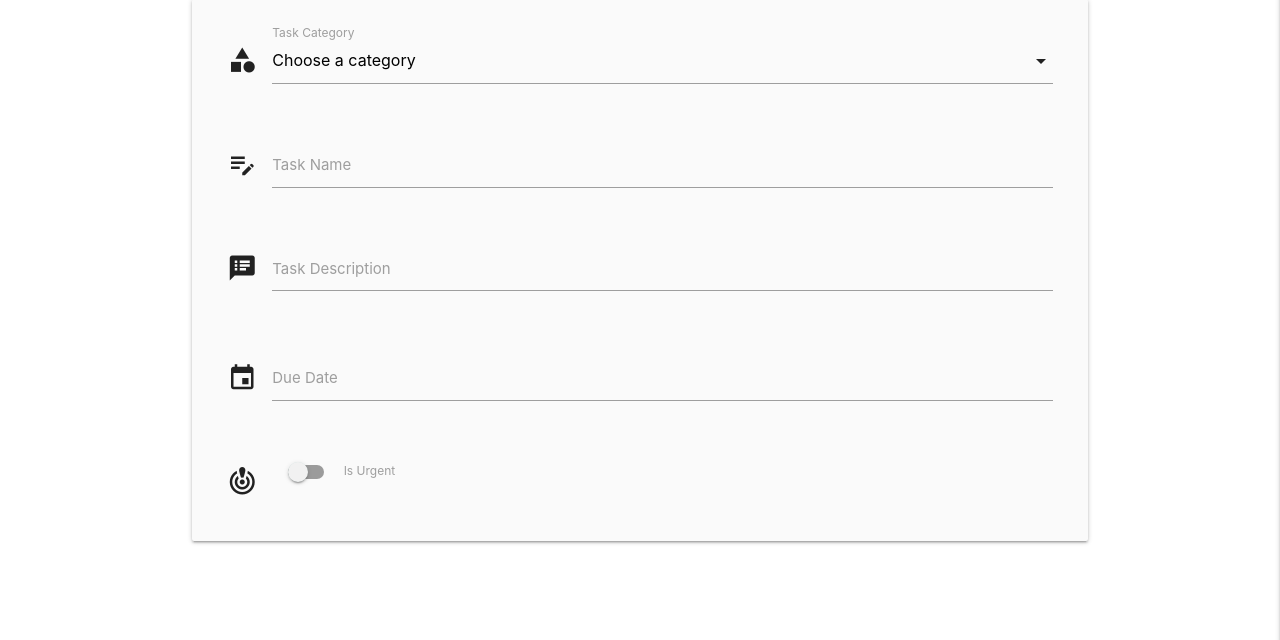
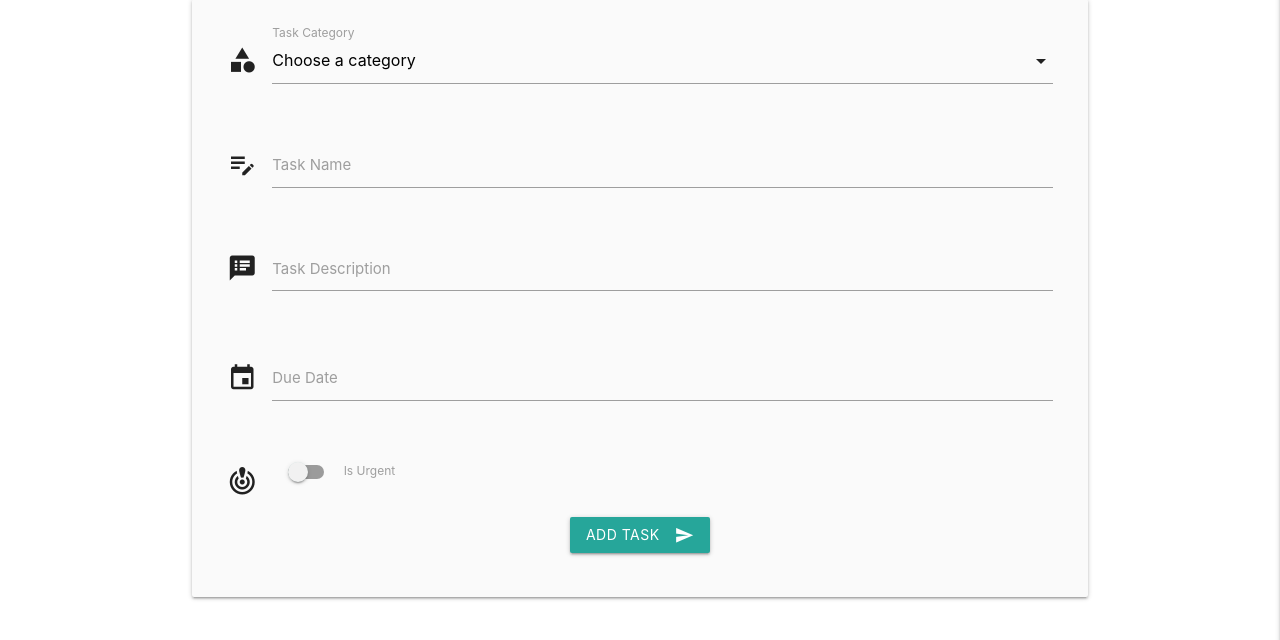
Before and after one commit to pawoods/task-manager-mongo, a Flask app: page /add_task in a window 1280 px wide. Shown: the part 160-800 px from the top of the page. Run offline with Flask 3, Linux system fonts and the light colour scheme; data that the repository does not hold is empty; some libraries are stand-ins or nearby versions.

Commit message:
allow user to submit task to db

```diff
--- a/app.py
+++ b/app.py
@@ -97,8 +97,23 @@ def bogout():
     return redirect(url_for("bogin"))
 
 
-@app.route("/add_task")
+@app.route("/add_task", methods=["GET", "POST"])
 def add_task():
+    if request.method == "POST":
+        # form.getlist() to get list of submmissions with same name
+        is_urgent = "on" if request.form.get("is_urgent") else "off"
+        task = {
+            "category_name": request.form.get("category_name"),
+            "task_name": request.form.get("task_name"),
+            "task_description": request.form.get("task_description"),
+            "due_date": request.form.get("due_date"),
+            "is_urgent": is_urgent,
+            "created_by": session["user"]
+        }
+        mongo.db.tasks.insert_one(task)
+        flash("Task successfully added")
+        return redirect(url_for("get_tasks"))
+
     categories = mongo.db.categories.find().sort("category_name", 1)
     return render_template("add_task.html", categories=categories)
 
--- a/templates/add_task.html
+++ b/templates/add_task.html
@@ -4,7 +4,8 @@
     <h3 class="light-blue-text text-darken-4 center-align">Add Task</h3>
 
     <div class="row card-panel grey lighten-5">
-        <form class="col s12" method="POST" action="">
+        <form class="col s12" method="POST" action="{{ url_for('add_task') }}">
+            <!-- category_name -->
             <div class="row">
                 <div class="input-field col s12">
                     <i class="material-icons prefix">category</i>
@@ -17,6 +18,7 @@
                     <label for="category_name">Task Category</label>
                 </div>
             </div>
+            <!-- task_name -->
             <div class="row">
                 <div class="input-field col s12">
                     <i class="material-icons prefix">edit_note</i>
@@ -25,6 +27,7 @@
                     <label for="task_name">Task Name</label>
                 </div>
             </div>
+            <!-- task_description -->
             <div class="row">
                 <div class="input-field col s12">
                     <i class="material-icons prefix">speaker_notes</i>
@@ -33,6 +36,7 @@
                         <label for="task_description">Task Description</label>
                 </div>
             </div>
+            <!-- due_date -->
             <div class="row">
                 <div class="input-field col s12">
                     <i class="material-icons prefix">event</i>
@@ -40,6 +44,7 @@
                     <label for="due_date">Due Date</label>
                 </div>
             </div>
+            <!-- is_urgent -->
             <div class="row">
                 <div class="input-field col s12">
                     <div class="switch">
@@ -52,6 +57,14 @@
                     </div>
                 </div>
             </div>
+            <!-- submit -->
+            <div class="row">
+                <div class="col s12 center-align">
+                    <button class="btn waves-effect waves-light" type="submit">Add Task
+                        <i class="material-icons right">send</i>
+                    </button>
+                </div>
+            </div>
         </form>
     </div>
 
--- a/templates/tasks.html
+++ b/templates/tasks.html
@@ -1,5 +1,7 @@
 {% extends "base.html" %}
 {% block content %}
+
+    <h3 class="light-blue-text text-darken-4 center-align">All Tasks</h3>
 
     <ul class="collapsible">
         {% for task in tasks %}
@@ -7,14 +9,14 @@
                 <div class="collapsible-header white-text light-blue darken-4">
                     <i class="material-icons">expand_more</i>
                     <strong>{{ task.task_name }}</strong> : {{ task.due_date }}
-                    {% if task.is_urgent == "off" %}
+                    {% if task.is_urgent == "on" %}
                         <i class="material-icons orange-text tooltipped"
                         data-position="right" data-tooltip="Urgent!">crisis_alert</i>
                     {% endif %}
                 </div>
                 <div class="collapsible-body">
                     <em>{{ task.category_name }}</em>
-                    <p>{{ task.task_description }}</p>
+                    <p>{{ task.task_description }} - by: {{ task.created_by }}</p>
                 </div>
             </li>
         {% endfor %}
```
